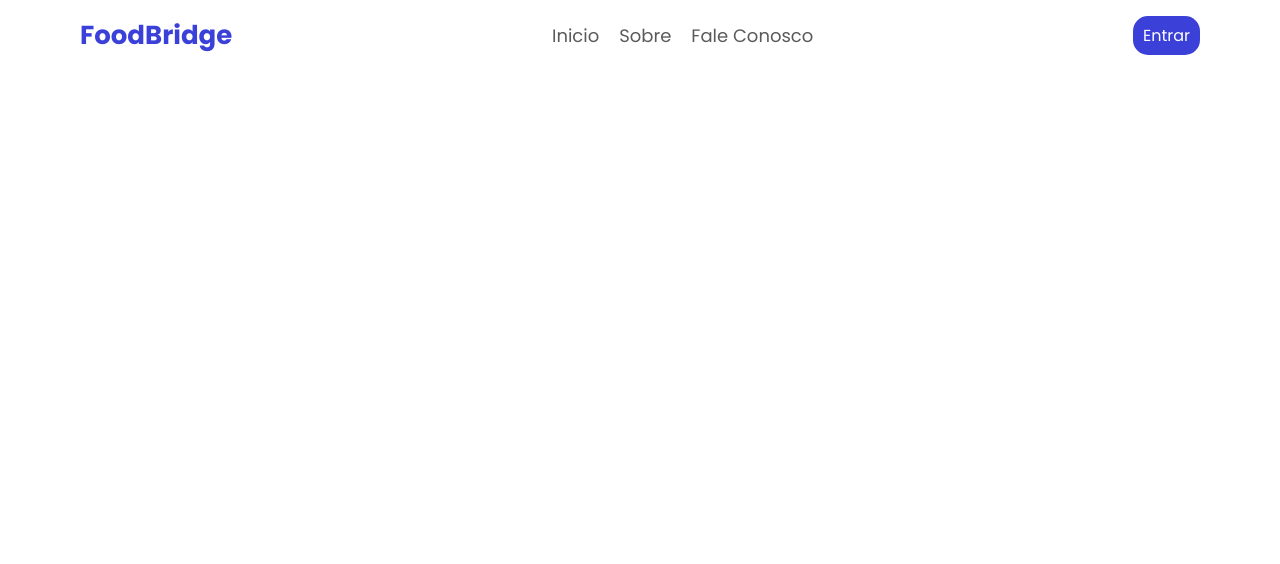
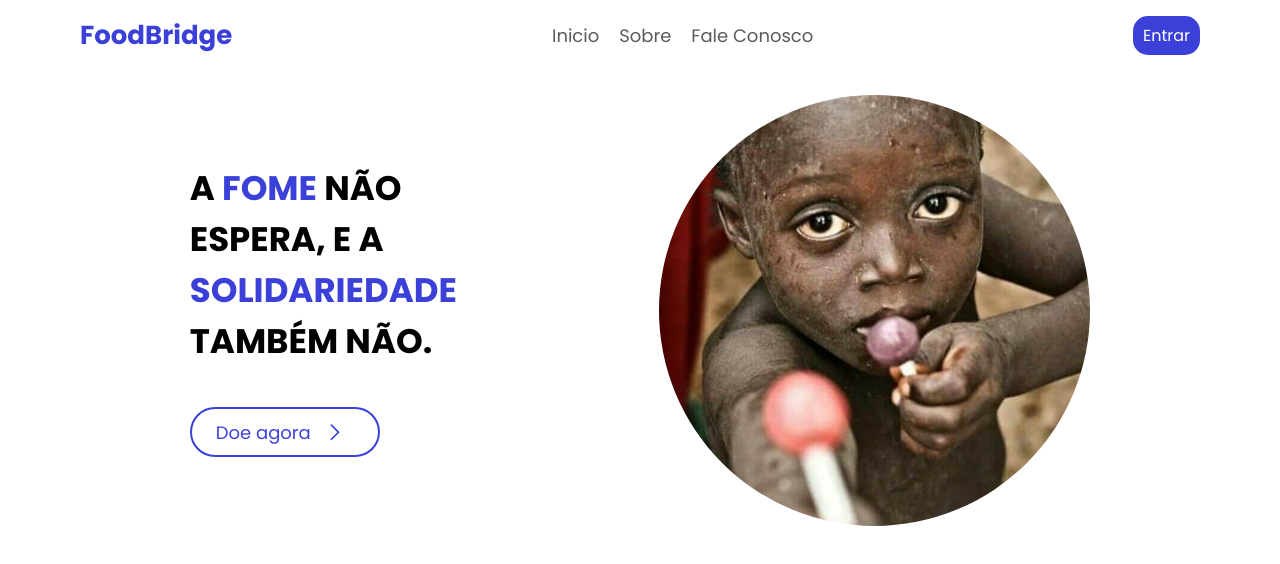
Before and after one commit to EduardoGollner0609/FoodBridge, a React (Vite) app in the folder frontend/: page / in a window 1280 px wide. Shown: the top 564 px of the page. Built offline with nearby package versions, Linux system fonts and the light colour scheme.

Commit message:
Adicionando HTML e CSS da HomePage.

```diff
--- a/frontend/src/App.tsx
+++ b/frontend/src/App.tsx
@@ -1,15 +1,16 @@
 import { BrowserRouter, Route, Routes } from 'react-router-dom'
 import './App.css'
-import IntroductionPage from './routes/HomePage/IntroductionPage'
-import HomePage from './routes/HomePage'
+import IntroductionPage from './routes/IntroductionPage'
+import HomePage from './routes/IntroductionPage/HomePage'
+
 
 function App() {
 
   return (
     <BrowserRouter>
       <Routes>
-        <Route path="/" element={<HomePage />} >
-          <Route index element={<IntroductionPage />} />
+        <Route path="/" element={<IntroductionPage />} >
+          <Route index element={<HomePage />} />
         </Route>
       </Routes>
     </BrowserRouter>
--- a/frontend/src/components/HeaderHomePage/index.tsx
+++ b/frontend/src/components/HeaderHomePage/index.tsx
@@ -4,17 +4,17 @@ export default function HeaderHomePage() {
     return (
         <header>
             <nav className="container">
-                <div className="fb-header-home-page-title">
+                <div className="fb-header-introduction-page-title">
                     <h1>FoodBridge</h1>
                 </div>
-                <div className="fb-header-home-page-navegation-options">
+                <div className="fb-header-introduction-page-navegation-options">
                     <ul>
                         <li>Inicio</li>
                         <li>Sobre</li>
                         <li>Fale Conosco</li>
                     </ul>
                 </div>
-                <div className="fb-header-home-page-login">
+                <div className="fb-header-introduction-page-login">
                     <a href="">Entrar</a>
                 </div>
             </nav>
--- a/frontend/src/components/HeaderHomePage/styles.css
+++ b/frontend/src/components/HeaderHomePage/styles.css
@@ -10,19 +10,19 @@ nav {
   justify-content: space-between;
 }
 
-.fb-header-home-page-title h1 {
+.fb-header-introduction-page-title h1 {
   font-size: 26px;
   color: var(--fb-color-primary);
 }
 
-.fb-header-home-page-navegation-options ul {
+.fb-header-introduction-page-navegation-options ul {
   display: flex;
   gap: 20px;
   font-size: 18px;
   color: var(--fb-color-secondary);
 }
 
-.fb-header-home-page-login a {
+.fb-header-introduction-page-login a {
   background-color: var(--fb-color-primary);
   color: var(--fb-color-quartiary);
   border-radius: 15px;
--- a/frontend/src/routes/HomePage/IntroductionPage/index.tsx
+++ /dev/null
@@ -1,7 +0,0 @@
-export default function IntroductionPage() {
-    return (
-        <main>
-            <section id="section-introduction-page"></section>
-        </main>
-    );
-}
--- /dev/null
+++ b/frontend/src/routes/IntroductionPage/HomePage/index.tsx
@@ -0,0 +1,20 @@
+import './styles.css';
+import imgCriancaCarente from '../../../assets/crianca-carente.jpg';
+import arrowIcon from '../../../assets/arrow.svg';
+
+export default function HomePage() {
+    return (
+        <main>
+            <section id="section-home-page">
+                <div className="home-page-introduction container">
+                    <div className="home-page-introduction-invite">
+                        <h2>A <span>fome</span> não espera, e a <span>solidariedade</span> também não.</h2>
+                        <a href="">Doe agora <img src={arrowIcon} alt="" /></a>
+                    </div>
+
+                    <img src={imgCriancaCarente} alt="" />
+                </div>
+            </section>
+        </main>
+    );
+}
--- /dev/null
+++ b/frontend/src/routes/IntroductionPage/HomePage/styles.css
@@ -0,0 +1,43 @@
+#section-home-page {
+  padding: 0 20px;
+}
+
+.home-page-introduction {
+  height: 60vh;
+  display: flex;
+  align-items: center;
+  justify-content: space-around;
+}
+
+.home-page-introduction img {
+  max-height: 431px;
+  max-width: 431px;
+  border-radius: 50%;
+}
+
+.home-page-introduction-invite h2 {
+  font-size: 34px;
+  max-width: 250px;
+  text-transform: uppercase;
+  & span {
+    color: var(--fb-color-primary);
+  }
+}
+
+.home-page-introduction-invite a {
+  margin-top: 40px;
+  display: flex;
+  align-items: center;
+  justify-content: center;
+  font-size: 18px;
+  gap: 5px;
+  max-width: 190px;
+  border: 2px solid var(--fb-color-primary);
+  color: var(--fb-color-primary);
+  padding: 4px;
+  border-radius: 40px;
+  & img {
+    height: 38px;
+    width: 38px;
+  }
+}
--- a/frontend/src/routes/HomePage/index.tsx
+++ b/frontend/src/routes/IntroductionPage/index.tsx
@@ -1,7 +1,7 @@
 import { Outlet } from "react-router-dom";
 import HeaderHomePage from "../../components/HeaderHomePage";
 
-export default function HomePage() {
+export default function IntroductionPage() {
     return (
         <>
             <HeaderHomePage />
```
Also changed, not shown: frontend/src/assets/arrow.svg (added), frontend/src/assets/crianca-carente.jpg (added), frontend/src/routes/IntroductionPage/styles.css (added).
